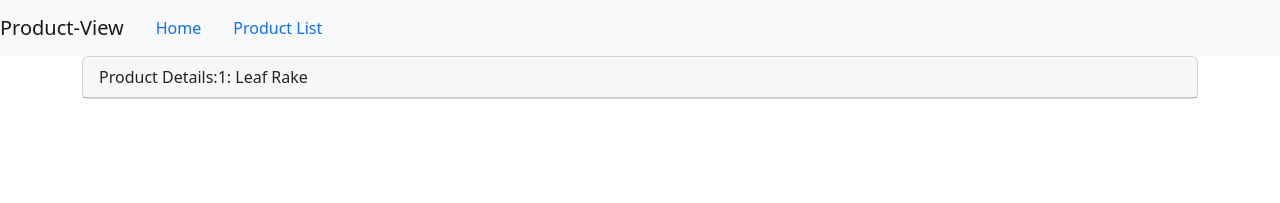
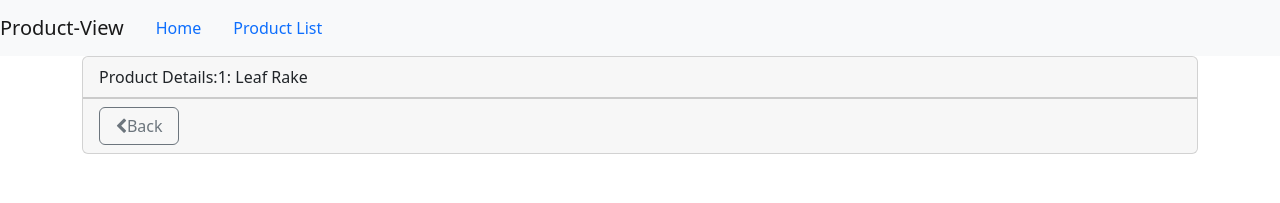
Before and after one commit to Dilan-Lakshitha/Product-view, an Angular app: page /products/1 in a window 1280 px wide. Shown: the top 203 px of the page. Built offline with nearby package versions, Linux system fonts and the light colour scheme.

Commit message:
Back routing to home page

```diff
--- a/src/app/products/product-list.component.html
+++ b/src/app/products/product-list.component.html
@@ -43,7 +43,7 @@
                                 [style.margin.px]='imageMargin'>
                         </td>
                         <td>
-                        <a> [[routerLink]="['/products,products.productId']"
+                        <a [routerLink]="['/products',product.productId]">
                         {{product.productName}}
                         </a>
                         </td>
--- a/src/app/products/product-list.component.ts
+++ b/src/app/products/product-list.component.ts
@@ -18,7 +18,6 @@
 
     set listFilter(value:string){
         this._listFilter=value;
-        console.log('In setter:',value);
         this.filteredProducts = this.performFilter(value);
     }
     get listFilter():string{
@@ -29,9 +28,7 @@
     filteredProducts: Iproduct[]=[];
     products : Iproduct[] =[];
 
-    constructor(private productService:ProductService ){
-
-    }
+    constructor(private productService:ProductService){}
     toggleImage():void{
         this.showImage=!this.showImage;
     }
--- a/src/app/products/product.service.ts
+++ b/src/app/products/product.service.ts
@@ -7,13 +7,13 @@
     providedIn:'root'
 })
 export class ProductService{
-    private productUrl ='api/products/products.Json';
+    private productUrl ='api/products/products.json';
 
     constructor(private http:HttpClient){}
 
     getProducts():Observable<Iproduct[]>{
         return this.http.get<Iproduct[]>(this.productUrl).pipe(
-            tap(data =>console.log('ALL',JSON.stringify(data))),
+            tap(data =>console.log('All:',JSON.stringify(data))),
             catchError(this.handleError)
         );
     }
--- a/src/app/products/products-detail.component.html
+++ b/src/app/products/products-detail.component.html
@@ -2,4 +2,11 @@
     <div class="card-header">
         {{PageTitle + ': '+product?.productName}}
     </div>
+    <div class="card-footer">
+        <button class="btn btn-outline-secondary"
+            style="width: 80px"
+            (click)='onBack()'>
+            <i class="fa fa-chevron-left"></i>Back
+        </button>
+    </div>
 </div>
--- a/src/app/products/products-detail.component.ts
+++ b/src/app/products/products-detail.component.ts
@@ -1,5 +1,5 @@
 import { Component, OnInit } from '@angular/core';
-import { ActivatedRoute } from '@angular/router';
+import { ActivatedRoute, Router } from '@angular/router';
 import { Iproduct } from './product';
 
 @Component({
@@ -10,7 +10,8 @@
 export class ProductsDetailComponent implements OnInit {
   PageTitle ='Product Details';
   product:Iproduct|undefined;
-  constructor(private route:ActivatedRoute){}
+
+  constructor(private route:ActivatedRoute,private router:Router){}
 
 
     ngOnInit(): void {
@@ -27,4 +28,7 @@
       "imageUrl": "assets/images/leaf_rake.png"
       }
     }
+    onBack():void{
+      this.router.navigate(['/products']);
+    }
 }
```
Also changed, not shown: src/api/products/products.json (renamed from src/api/products.Json).
